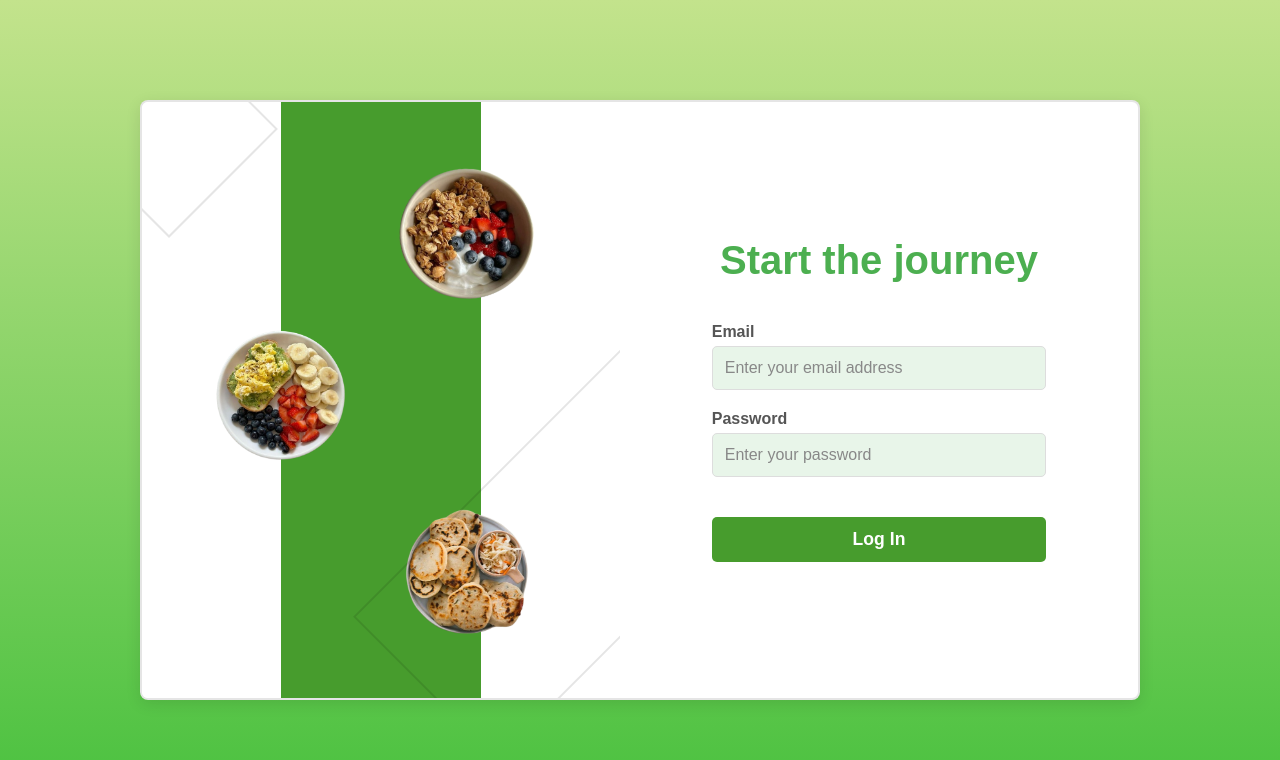
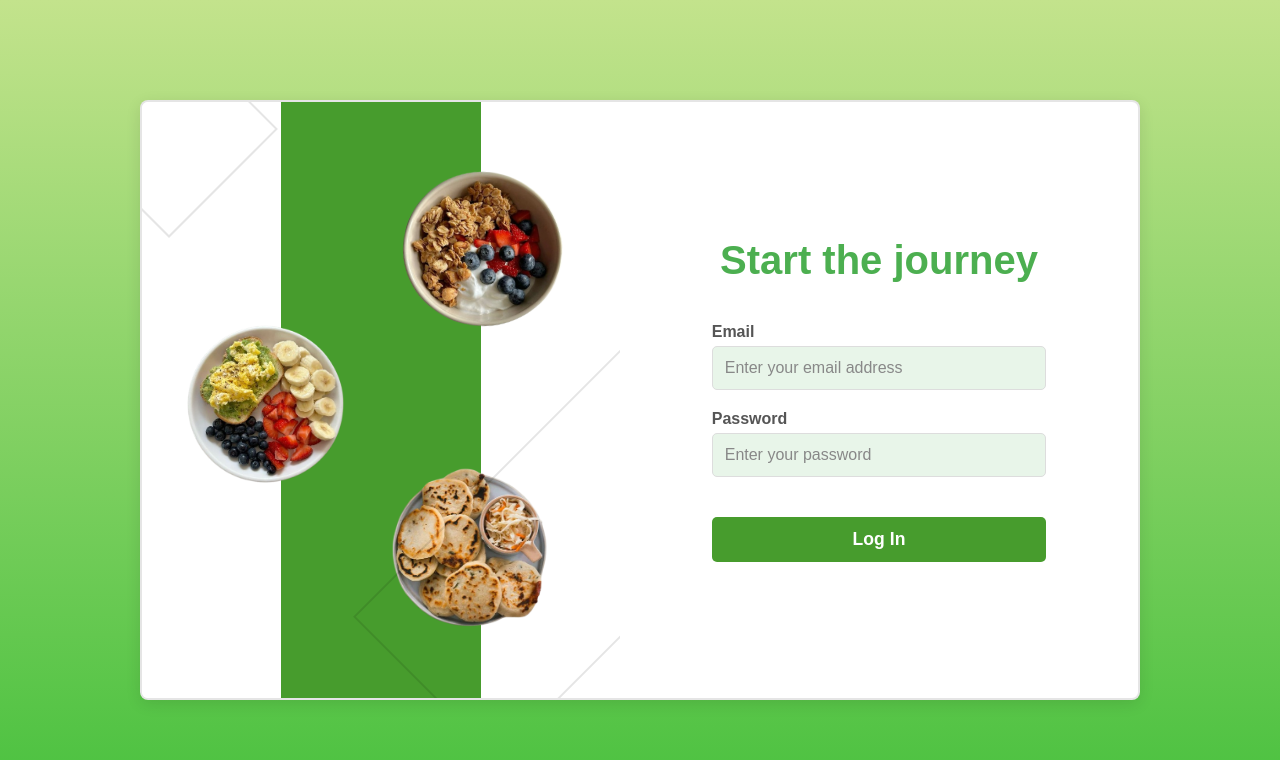
Before and after one commit to ArianaSaenz/FrontEnd-Yumfull, a React (Create React App) app: page /Login in a window 1280 px wide. Shown: the top 760 px of the page. Built offline with nearby package versions, Linux system fonts and the light colour scheme.

Commit message:
Version completa del Login

```diff
--- a/src/Pages/Login/Login.css
+++ b/src/Pages/Login/Login.css
@@ -82,22 +82,22 @@ body {
 }
 
 .food-image.top-left {
-  top: 400px;
-  left: -70px;
-  width: 140px;
+  bottom: 400px;
+  left: -100px;
+  width: 170px;
 }
 
 .food-image.top-right {
   top: 260px;
   left: 100px;
-  width: 160px;
+  width: 190px;
   transform: rotate(5deg);
 }
 
 .food-image.bottom-center {
   bottom: 245px;
-  right: -35%;
-  width: 150px;
+  left: 105px;
+  width: 190px;
 }
 
 .right-section {
```
